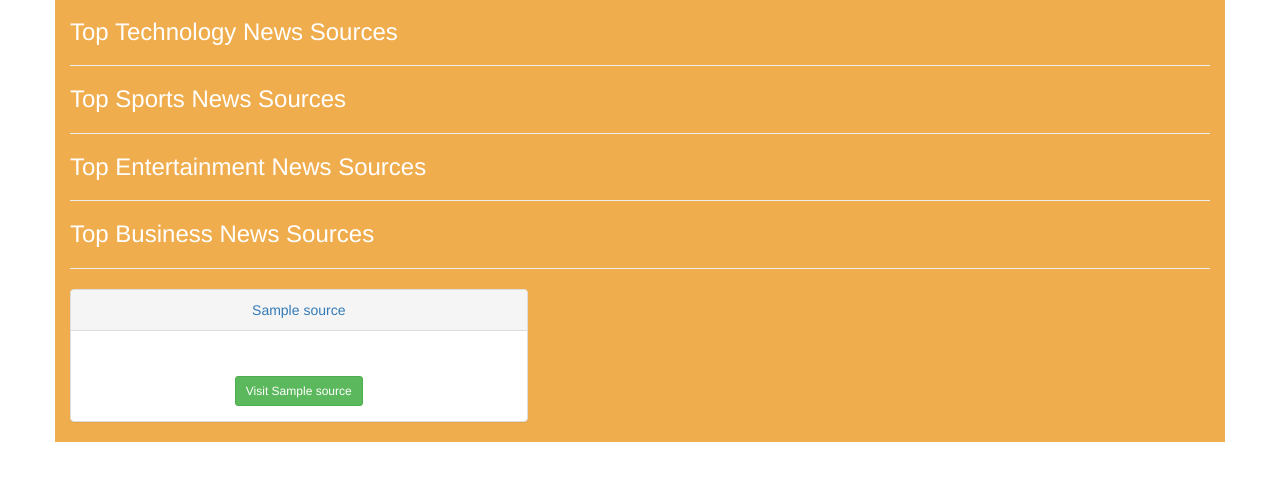
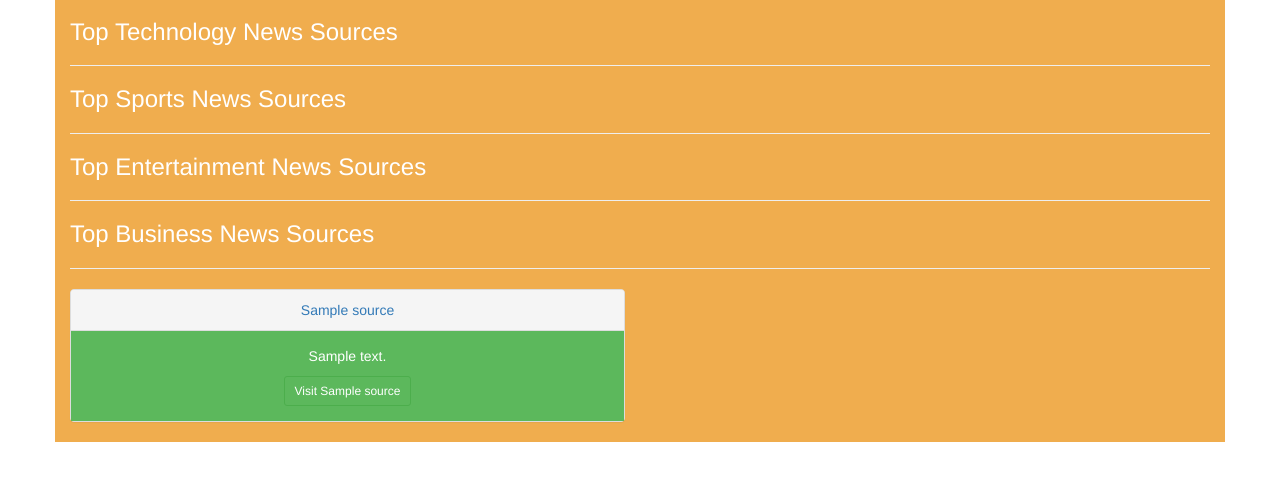
Before and after one commit to Sonray/Flask-API2, a Flask app: template app/templates/index.html in a window 1280 px wide. Shown: the part 73-554 px from the top of the page. Run offline with Flask 2, Linux system fonts and the light colour scheme; the template is opened without the code that fills it: most values are stand-ins (such as "Sample title", 1, 10 or a date in 2020); some libraries are stand-ins or nearby versions.

Commit message:
made the text more visible

```diff
--- a/app/templates/base.html
+++ b/app/templates/base.html
@@ -1,7 +1,7 @@
 {% extends 'bootstrap/base.html'%}
 <!-- Navbar block  -->
 
-<link rel="stylesheet" href="{{ url_for('static', filename = 'css/styles.css') }}">
 {% block navbar %}
+	<link rel="stylesheet" href="../static/css/styles.css">
 	{% include 'navbar.html' %}
 {% endblock %}
--- a/app/templates/macros.html
+++ b/app/templates/macros.html
@@ -4,7 +4,7 @@
         <div class="row">
 
             {% for sources in source_row %}
-	            <div class="col-md-5 text-center">
+	            <div class="col-md-6 text-center">
 
 		            <div class="panel panel-default">
 						<div class="panel-heading">
@@ -12,9 +12,9 @@
 							    {{ sources.name}}
 					        </a>
 						</div>
-						<div class="panel-body">
+						<div class="panel-body btn-success">
 							<p>
-								{{ sources.description |truncate(200)}}
+								{{ sources.description}}
 
 							</p>
 							<a href="/sources/{{sources.id}}" class="btn btn-success btn-sm buttons">Visit {{sources.name}}</a>
```
Also changed, not shown: app/static/css/styles.css (deleted, +0 -12 lines).
